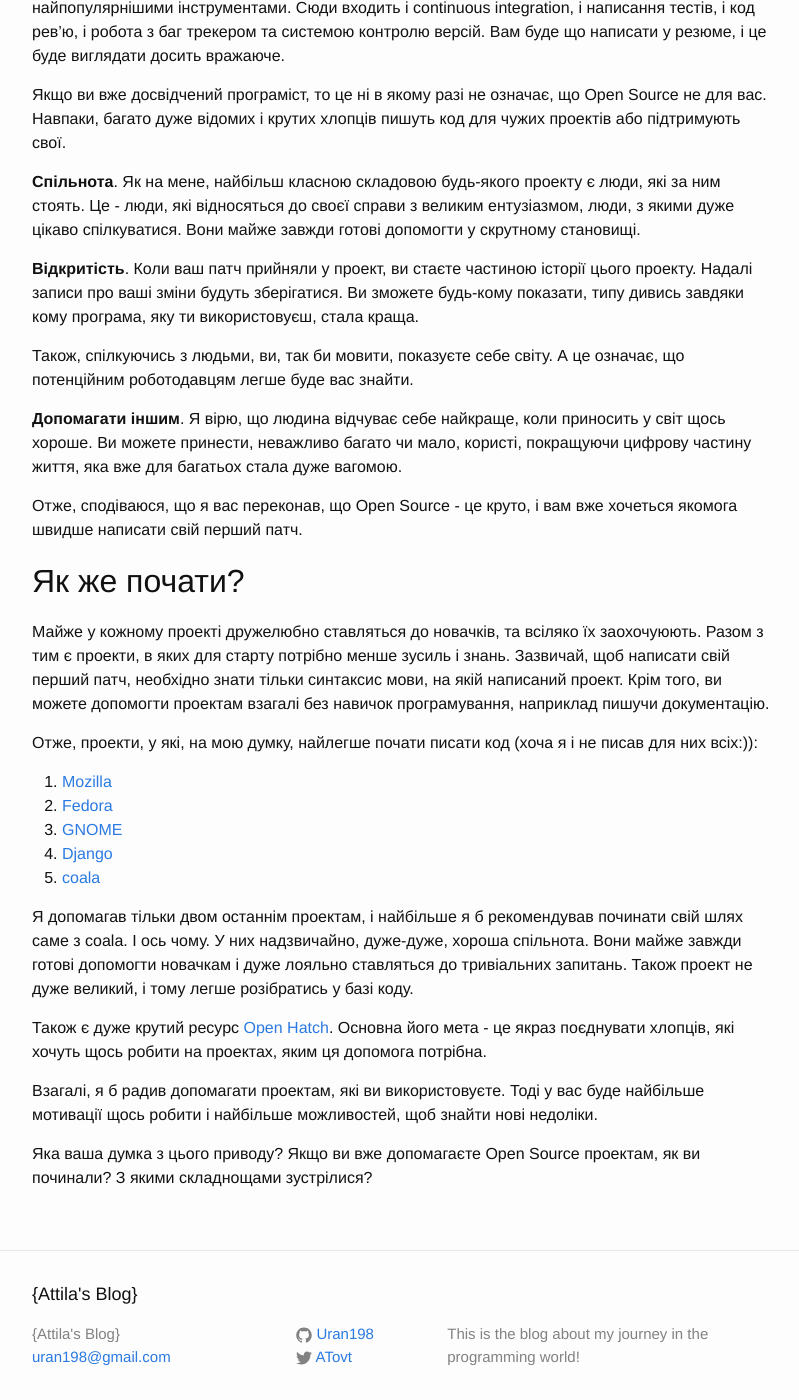
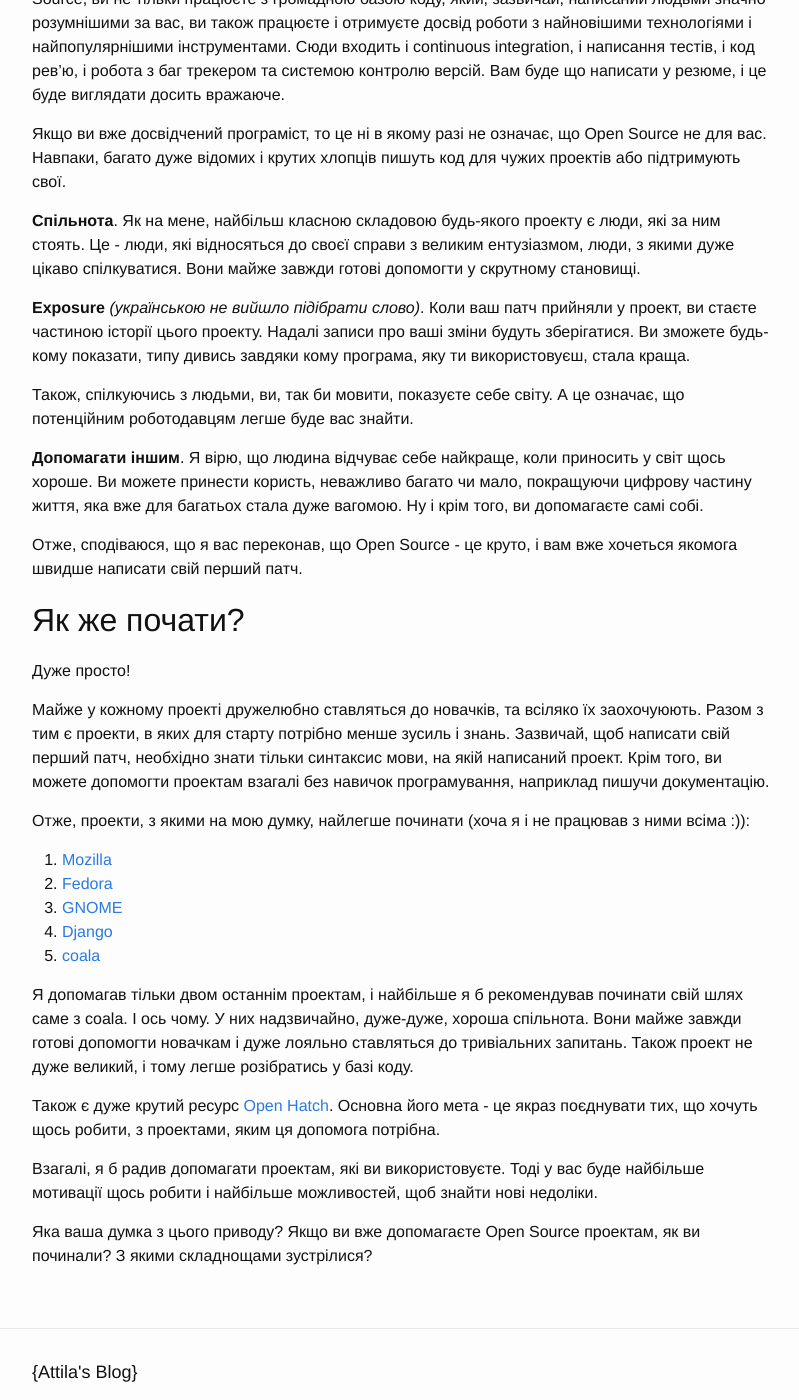
Before and after one commit to attila0x2A/uran198.github.io, a Jekyll site: the page built from _posts/2016-04-18-how-to-get-started-with-os.markdown, in a window 1280 px wide and 1400 px high, scrolled down 786 px. Shown: the whole window, without its empty margins (238-1037 px from the left). Built offline with Jekyll 4.4.1, drawn with Linux system fonts in a browser that asks for light colours; comment, search, counter and statistics services are not loaded; some of the changed text lies outside the part shown.

Commit message:
started-with-os: Correct layout and few additions

```diff
--- a/_posts/2016-04-18-how-to-get-started-with-os.markdown
+++ b/_posts/2016-04-18-how-to-get-started-with-os.markdown
@@ -7,11 +7,10 @@ categories:
 - open source
 ---
 
-Як неважко зрозуміти з назви, Open Source проекти - це власне проекти у яких вихідний код (частина або весь) знаходиться у вільному доступі.
-Часто такі проекти ще називають FOOS (Free Open Source Software).
-Хоча код загальнодоступний, це не означає що його можна просто так брати і використовувати
-Зазвичай всі проекти використовують ліцензії, які вимагають або вказувати копірайт, або навіть розповсюджувати продукти, які їх
-використовують, на таких самих умовах.
+Як неважко зрозуміти з назви, Open Source проекти - це власне проекти у яких вихідний код (частина або весь) знаходиться
+у вільному доступі. Часто такі проекти ще називають FOOS (Free Open Source Software). Хоча код загальнодоступний, це не
+означає що його можна просто так брати і використовувати Зазвичай всі проекти використовують ліцензії, які вимагають або
+вказувати копірайт, або навіть розповсюджувати продукти, які їх використовують, на таких самих умовах.
 Якщо вам цікаво, то ви можете почитати про це більше [тут](http://choosealicense.com/).
 
 ## Навіщо писати у Open Source? Мені ж за не заплатять!
@@ -22,41 +21,48 @@ categories:
 
 * [Gratipay](https://gratipay.com/)
 * [Bountysource](https://www.bountysource.com/)
-* [GSoC](https://developers.google.com/open-source/gsoc/) (не зовсім, але крута штука. Цього року я буду ментором для одної з
-  організайцій)
+* [GSoC](https://developers.google.com/open-source/gsoc/) (не зовсім, але крута штука. Цього року я буду ментором для
+  одної з організайцій)
 
-**Досвід**. Щоб знайти роботу потрібен досвід, а щоб отримати досвід потрібно йти на роботу. Проекти з відкритим
-кодом можуть слугувати виходом з цього порочного кола. Пишучи для Open Source, ви не тільки працюєте з громадною базою
-коду, який, зазвичай, написаний людьми значно розумнішими за вас, ви також працюєте і отримуєте досвід роботи з найновішими
-технологіями і найпопулярнішими інструментами. Сюди входить і continuous integration, і написання тестів, і код рев'ю, і робота з баг
-трекером та системою контролю версій. Вам буде що написати у резюме, і це буде виглядати досить вражаюче.
+Отже, основні, на мою думку причини.
+
+**Досвід**. Щоб знайти роботу потрібен досвід, а щоб отримати досвід потрібно йти на роботу. Проекти з відкритим кодом
+можуть слугувати виходом з цього порочного кола. Пишучи для Open Source, ви не тільки працюєте з громадною базою коду,
+який, зазвичай, написаний людьми значно розумнішими за вас, ви також працюєте і отримуєте досвід роботи з найновішими
+технологіями і найпопулярнішими інструментами. Сюди входить і continuous integration, і написання тестів, і код рев'ю, і
+робота з баг трекером та системою контролю версій. Вам буде що написати у резюме, і це буде виглядати досить вражаюче.
 
 Якщо ви вже досвідчений програміст, то це ні в якому разі не означає, що Open Source не для вас. Навпаки,
 багато дуже відомих і крутих хлопців пишуть код для чужих проектів або підтримують свої.
 
-**Спільнота**. Як на мене, найбільш класною складовою будь-якого проекту є люди, які за ним стоять. Це - люди, які відносяться
-до своєї справи з великим ентузіазмом, люди, з якими дуже цікаво спілкуватися. Вони майже завжди готові допомогти у скрутному
-становищі.
+**Спільнота**. Як на мене, найбільш класною складовою будь-якого проекту є люди, які за ним стоять. Це - люди, які
+відносяться до своєї справи з великим ентузіазмом, люди, з якими дуже цікаво спілкуватися. Вони майже завжди готові
+допомогти у скрутному становищі.
 
-**Відкритість**. Коли ваш патч прийняли у проект, ви стаєте частиною історії цього проекту. Надалі записи про ваші зміни
-будуть зберігатися. Ви зможете будь-кому показати, типу дивись завдяки кому програма, яку ти використовуєш, стала краща.
+**Exposure** *(українською не вийшло підібрати слово)*. Коли ваш патч прийняли у проект, ви стаєте частиною історії
+цього проекту. Надалі записи про ваші зміни будуть зберігатися. Ви зможете будь-кому показати, типу дивись завдяки кому
+програма, яку ти використовуєш, стала краща.
 
 Також, спілкуючись з людьми, ви, так би мовити, показуєте себе світу. А це означає, що потенційним роботодавцям легше
 буде вас знайти.
 
-**Допомагати іншим**. Я вірю, що людина відчуває себе найкраще, коли приносить у світ щось хороше. Ви можете принести, неважливо
-багато чи мало, користі, покращуючи цифрову частину життя, яка вже для багатьох стала дуже вагомою.
+**Допомагати іншим**. Я вірю, що людина відчуває себе найкраще, коли приносить у світ щось хороше. Ви можете принести
+користь, неважливо багато чи мало, покращуючи цифрову частину життя, яка вже для багатьох стала дуже вагомою. Ну і крім
+того, ви допомагаєте самі собі.
 
-Отже, сподіваюся, що я вас переконав, що Open Source - це круто, і вам вже хочеться якомога швидше написати свій перший патч.
+Отже, сподіваюся, що я вас переконав, що Open Source - це круто, і вам вже хочеться якомога швидше написати свій перший
+патч.
 
 ## Як же почати?
 
-Майже у кожному проекті дружелюбно ставляться до новачків, та всіляко їх заохочуюють. Разом з тим є проекти, в яких для старту
-потрібно менше зусиль і знань. Зазвичай, щоб написати свій перший патч, необхідно знати тільки синтаксис мови, на якій
-написаний проект. Крім того, ви можете допомогти проектам взагалі без навичок програмування, наприклад пишучи
+Дуже просто!
+
+Майже у кожному проекті дружелюбно ставляться до новачків, та всіляко їх заохочуюють. Разом з тим є проекти, в яких для
+старту потрібно менше зусиль і знань. Зазвичай, щоб написати свій перший патч, необхідно знати тільки синтаксис мови, на
+якій написаний проект. Крім того, ви можете допомогти проектам взагалі без навичок програмування, наприклад пишучи
 документацію.
 
-Отже, проекти, у які, на мою думку, найлегше почати писати код (хоча я і не писав для них всіх:)):
+Отже, проекти, з якими на мою думку, найлегше починати (хоча я і не працював з ними всіма :)):
 
 1. [Mozilla](https://developer.mozilla.org/en-US/docs/Mozilla/Developer_guide/Introduction)
 2. [Fedora](https://fedoraproject.org/wiki/Contribute)
@@ -64,12 +70,12 @@ categories:
 4. [Django](https://docs.djangoproject.com/en/dev/internals/contributing/)
 5. [coala](http://coala.readthedocs.org/en/latest/Getting_Involved/Newcomers.html)
 
-Я допомагав тільки двом останнім проектам, і найбільше я б рекомендував починати свій шлях саме з coala. І ось
-чому. У них надзвичайно, дуже-дуже, хороша спільнота. Вони майже завжди готові допомогти новачкам і дуже лояльно
-ставляться до тривіальних запитань. Також проект не дуже великий, і тому легше розібратись у базі коду.
+Я допомагав тільки двом останнім проектам, і найбільше я б рекомендував починати свій шлях саме з coala. І ось чому. У
+них надзвичайно, дуже-дуже, хороша спільнота. Вони майже завжди готові допомогти новачкам і дуже лояльно ставляться до
+тривіальних запитань. Також проект не дуже великий, і тому легше розібратись у базі коду.
 
-Також є дуже крутий ресурс [Open Hatch](https://openhatch.org/). Основна його мета - це якраз поєднувати хлопців, які хочуть щось
-робити на проектах, яким ця допомога потрібна.
+Також є дуже крутий ресурс [Open Hatch](https://openhatch.org/). Основна його мета - це якраз поєднувати тих, що хочуть
+щось робити, з проектами, яким ця допомога потрібна.
 
 Взагалі, я б радив допомагати проектам, які ви використовуєте. Тоді у вас буде найбільше мотивації щось робити і
 найбільше можливостей, щоб знайти нові недоліки.
```
